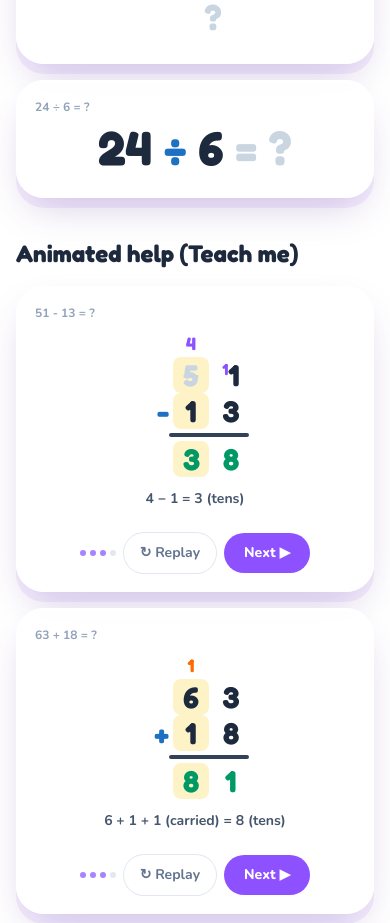
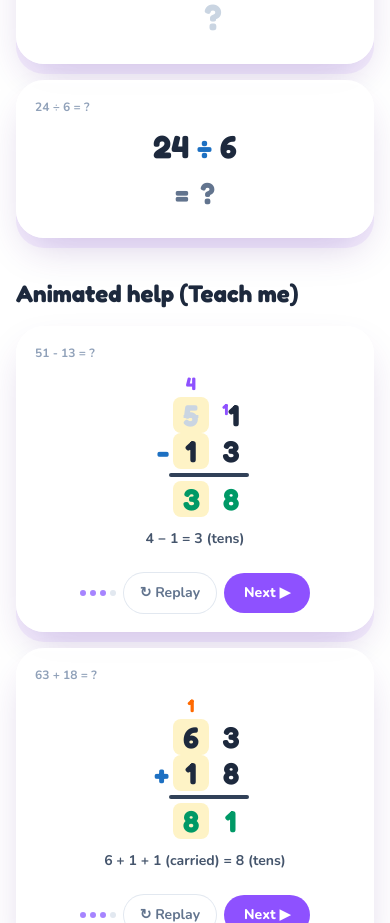
Before and after one commit to netix-solutions/learning, a Next.js app: page /math-preview in a window 390 px wide. Shown: the part 1140-2063 px from the top of the page. Built offline with nearby package versions, Linux system fonts and the light colour scheme; no server answers.

Commit message:
Keep division problems readable beside narration on narrow phones

```diff
--- /dev/null
+++ b/src/app/math-layout-preview/page.tsx
@@ -0,0 +1,21 @@
+import { notFound } from 'next/navigation';
+import { StackedProblem } from '@/components/StackedProblem';
+import { parseArithmetic } from '@/lib/math-parse';
+
+const samples = ['8 + 2 = ?', '17 - 8 = ?', '138 + 245 = ?', '144 ÷ 12 = ?', '9999 - 8888 = ?', '1440 ÷ 12 = ?'];
+export default async function MathPreview({ searchParams }: { searchParams: Promise<{ grade?: string }> }) {
+  if (process.env.NODE_ENV === 'production') notFound();
+  const { grade = 'K' } = await searchParams;
+  const index = ['K', '1', '2', '3', '4', '5'].indexOf(grade);
+  if (index < 0) notFound();
+  const prompt = samples[index];
+  return <main data-grade={grade} className="grade-quiz mx-auto w-full min-w-0 max-w-3xl px-4 py-6">
+    <p>Math layout preview · no answers saved</p>
+    <div className="mt-4 rounded-3xl bg-white p-6">
+      <div className="flex items-start gap-3">
+        <div className="min-w-0 flex-1"><h1 className="sr-only">{prompt}</h1><StackedProblem parsed={parseArithmetic(prompt)!} /></div>
+        <span aria-hidden="true" className="block h-12 w-12 shrink-0 rounded-full bg-sky-100" />
+      </div>
+    </div>
+  </main>;
+}
--- a/src/components/StackedProblem.tsx
+++ b/src/components/StackedProblem.tsx
@@ -9,12 +9,16 @@ import { paddedDigits, type ParsedArithmetic } from "@/lib/math-parse";
 export function StackedProblem({ parsed }: { parsed: ParsedArithmetic }) {
   if (parsed.op === "÷") {
     return (
-      <div className="my-2 flex items-baseline justify-center gap-3 font-display text-5xl font-extrabold tabular-nums text-slate-800">
-        {parsed.operands[0]}
-        <span className="text-[var(--brand-blue)]">÷</span>
-        {parsed.operands[1]}
-        <span className="text-slate-300">=</span>
-        <span className="text-slate-300">?</span>
+      <div className="my-2 w-full text-center font-display font-extrabold tabular-nums text-slate-800" style={{ containerType: "inline-size" }}>
+        <div className="flex items-baseline justify-center gap-2" style={{ fontSize: "clamp(1.25rem, 10cqw, 3rem)" }}>
+          <span>{parsed.operands[0]}</span>
+          <span className="text-[var(--brand-blue)]">÷</span>
+          <span>{parsed.operands[1]}</span>
+        </div>
+        <div className="mt-1 flex justify-center gap-3 text-3xl sm:text-4xl">
+          <span className="text-slate-500">=</span>
+          <span className="text-slate-500">?</span>
+        </div>
       </div>
     );
   }
```
